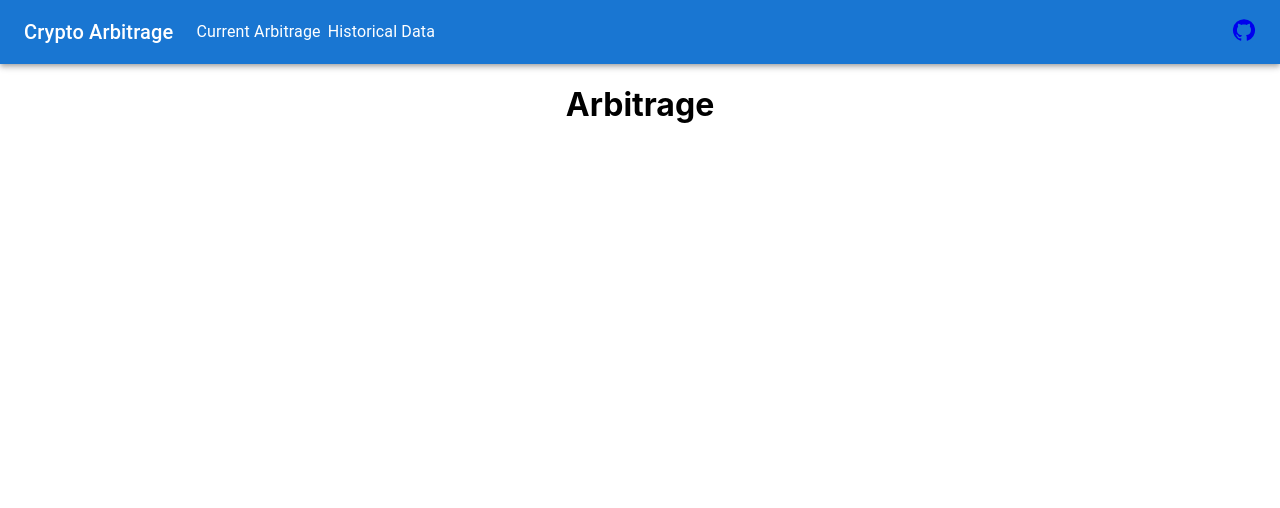
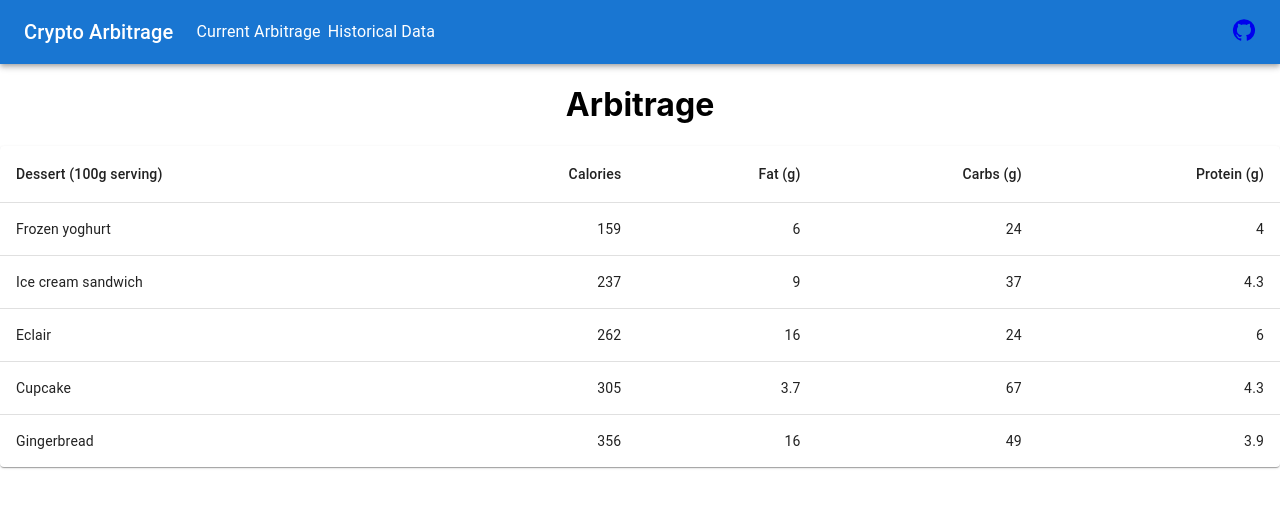
Before and after one commit to ldtcooper/crypto-arbitrage, a React (Create React App) app in the folder frontend/: page / in a window 1280 px wide. Shown: the top 508 px of the page. Built offline with nearby package versions, Linux system fonts and the light colour scheme.

Commit message:
frontend Bring in skeleton table component

```diff
--- a/frontend/src/components/arbitrage.jsx
+++ b/frontend/src/components/arbitrage.jsx
@@ -1,9 +1,11 @@
 import * as React from 'react';
+import { DataTable } from './';
 
 const ArbitragePage = () => {
     return (
         <main>
             <h1>Arbitrage</h1>
+            <DataTable />
         </main>
     );
 }
--- /dev/null
+++ b/frontend/src/components/datatable.jsx
@@ -0,0 +1,55 @@
+import * as React from 'react';
+import Table from '@mui/material/Table';
+import TableBody from '@mui/material/TableBody';
+import TableCell from '@mui/material/TableCell';
+import TableContainer from '@mui/material/TableContainer';
+import TableHead from '@mui/material/TableHead';
+import TableRow from '@mui/material/TableRow';
+import Paper from '@mui/material/Paper';
+
+function createData(name, calories, fat, carbs, protein) {
+    return { name, calories, fat, carbs, protein };
+}
+
+const rows = [
+    createData('Frozen yoghurt', 159, 6.0, 24, 4.0),
+    createData('Ice cream sandwich', 237, 9.0, 37, 4.3),
+    createData('Eclair', 262, 16.0, 24, 6.0),
+    createData('Cupcake', 305, 3.7, 67, 4.3),
+    createData('Gingerbread', 356, 16.0, 49, 3.9),
+];
+
+function DataTable({ data = rows }) {
+    return (
+        <TableContainer component={Paper}>
+            <Table sx={{ minWidth: 650 }} aria-label="simple table">
+                <TableHead>
+                    <TableRow>
+                        <TableCell>Dessert (100g serving)</TableCell>
+                        <TableCell align="right">Calories</TableCell>
+                        <TableCell align="right">Fat&nbsp;(g)</TableCell>
+                        <TableCell align="right">Carbs&nbsp;(g)</TableCell>
+                        <TableCell align="right">Protein&nbsp;(g)</TableCell>
+                    </TableRow>
+                </TableHead>
+                <TableBody>
+                    {rows.map((row) => (
+                        <TableRow
+                            key={row.name}
+                            sx={{ '&:last-child td, &:last-child th': { border: 0 } }}
+                        >
+                            <TableCell component="th" scope="row">
+                                {row.name}
+                            </TableCell>
+                            <TableCell align="right">{row.calories}</TableCell>
+                            <TableCell align="right">{row.fat}</TableCell>
+                            <TableCell align="right">{row.carbs}</TableCell>
+                            <TableCell align="right">{row.protein}</TableCell>
+                        </TableRow>
+                    ))}
+                </TableBody>
+            </Table>
+        </TableContainer>
+    );
+}
+export default DataTable;
--- a/frontend/src/components/index.js
+++ b/frontend/src/components/index.js
@@ -2,3 +2,4 @@
 export { default as LineGraph } from "./linegraph.jsx";
 export { default as ArbitragePage } from "./arbitrage.jsx";
 export { default as HistoryPage } from "./history.jsx";
+export { default as DataTable } from "./datatable.jsx";
```
